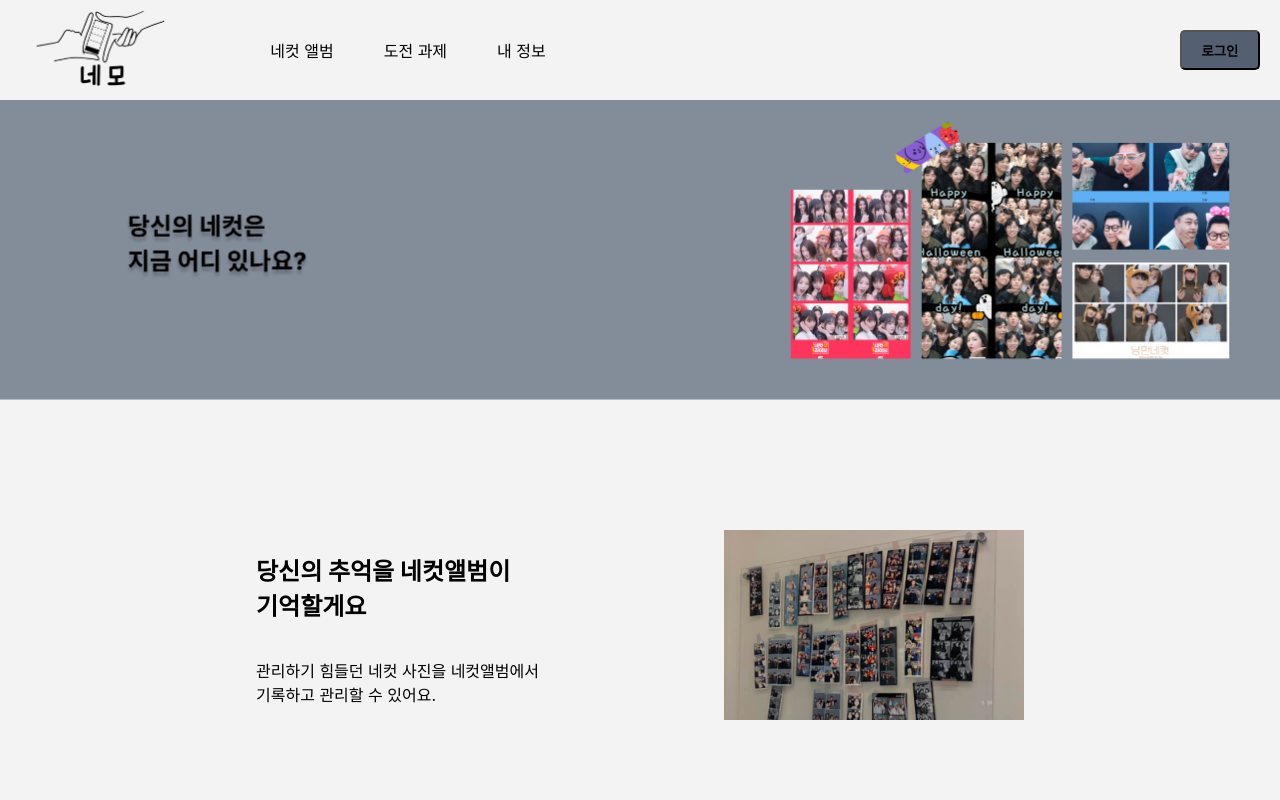
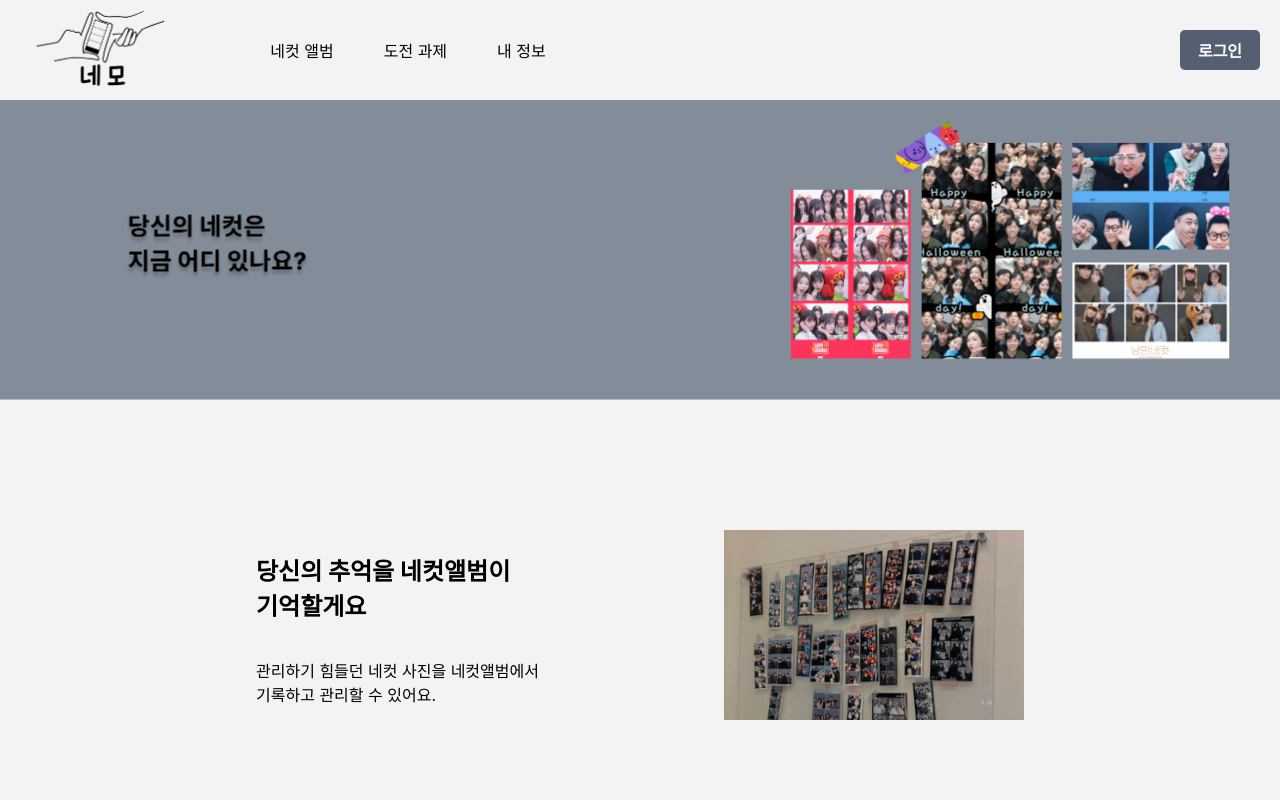
Before and after one commit to Step3-kakao-tech-campus/Team2_FE, a React (Create React App) app: page / in a window 1280 px wide. Shown: the top 800 px of the page. Built offline with nearby package versions, Linux system fonts and the light colour scheme; no server answers; what y-websocket would draw is missing.

Commit message:
fix: 로그인버튼 여러번 눌러야 이동되는 문제해결

```diff
--- a/src/common/organisms/NavBar.tsx
+++ b/src/common/organisms/NavBar.tsx
@@ -14,9 +14,9 @@ const NavBar = () => {
                 <Link to="challenge">도전 과제</Link>
                 <Link to="account">내 정보</Link>
             </div>
-            <button className="navbar__login-button">
-                <Link to="/login">로그인</Link>
-            </button>
+            <Link className="btn navbar__login-button" to="/login">
+                로그인
+            </Link>
         </div>
     );
 };
```
